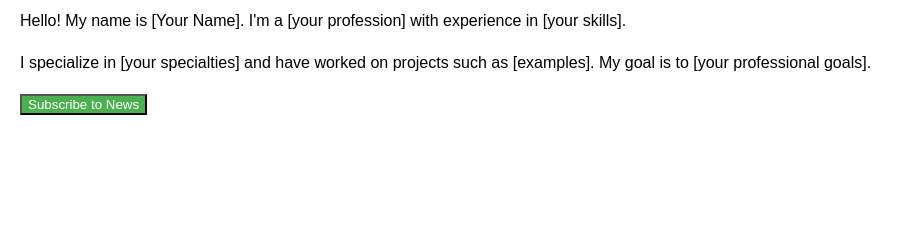
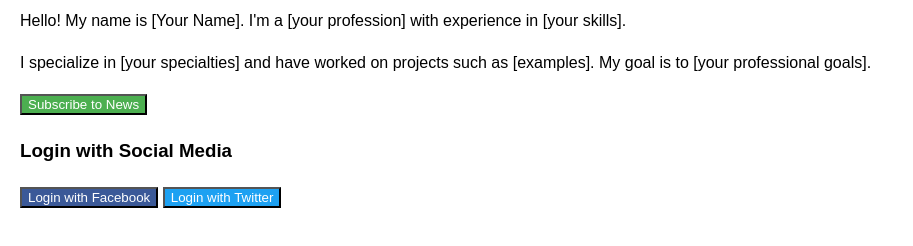
Before and after one commit to yana1971/ypl1, a plain HTML site: page index.html in a window 1280 px wide. Shown: the part 86-332 px from the top of the page, without its empty margins (0-913 px from the left). Drawn offline with Linux system fonts and the light colour scheme.

Commit message:
Add social media login buttons

```diff
--- a/index.html
+++ b/index.html
@@ -17,5 +17,10 @@
     <p>Hello! My name is [Your Name]. I'm a [your profession] with experience in [your skills].</p>
     <p>I specialize in [your specialties] and have worked on projects such as [examples]. My goal is to [your professional goals].</p>
     <button style="background-color: #4CAF50; color: white;">Subscribe to News</button>
+    <div>
+        <h3>Login with Social Media</h3>
+        <button style="background-color: #3b5998; color: white;">Login with Facebook</button>
+        <button style="background-color: #1DA1F2; color: white;">Login with Twitter</button>
+    </div>
 </body>
 </html>
```
